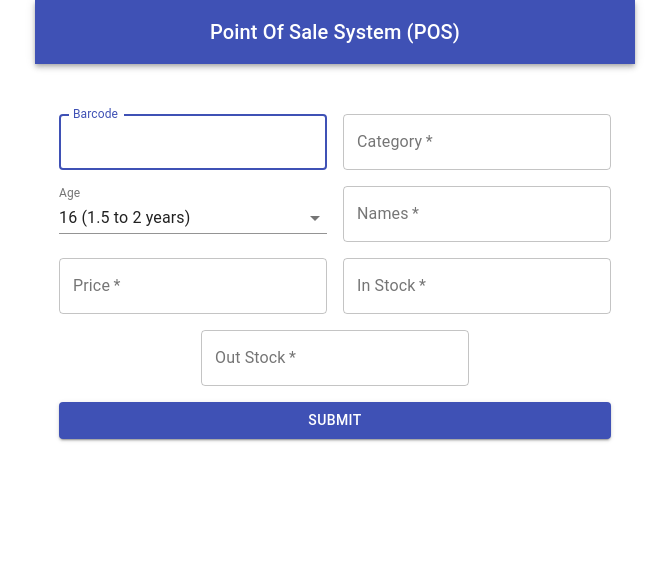
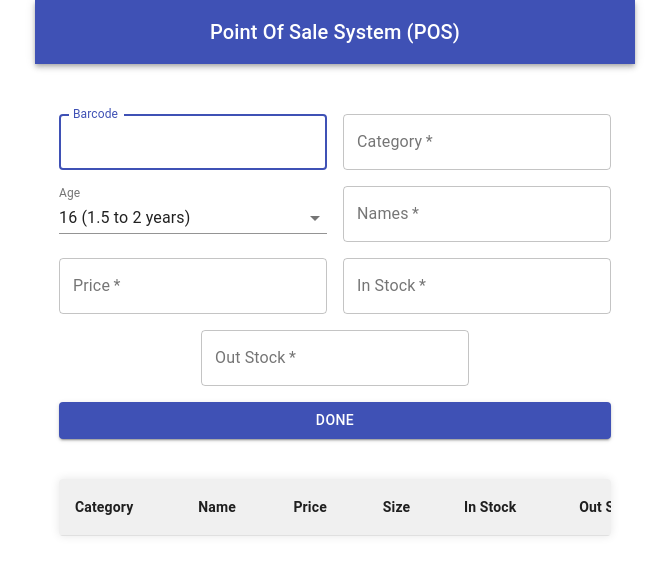
Before and after one commit to Ravian454/inventoryApp, a React (Vite) app: page /mainscreen in a window 1280 px wide. Shown: the top 574 px of the page, without its empty margins (305-974 px from the left). Built offline with nearby package versions, Linux system fonts and the light colour scheme.

Commit message:
Added loader and table

```diff
--- /dev/null
+++ b/src/Loader/Loader.jsx
@@ -0,0 +1,10 @@
+import React from 'react';
+import { CircularProgress } from '@material-ui/core';
+
+const Loader = () => (
+  <div style={{ display: 'flex', justifyContent: 'center', alignItems: 'center', position: 'fixed', top: 0, left: 0, right: 0, bottom: 0, backgroundColor: 'rgba(255, 255, 255, 0.8)' }}>
+    <CircularProgress />
+  </div>
+);
+
+export default Loader;
--- a/src/MainScreen/MainScreen.jsx
+++ b/src/MainScreen/MainScreen.jsx
@@ -1,9 +1,14 @@
 import React, { useState, useRef, useEffect } from 'react';
 import { TextField, Button, Container, Grid, FormControl, InputLabel, Select, MenuItem } from '@material-ui/core';
 import Navbar from '../Navbar/Navbar.jsx';
+import Loader from '../Loader/Loader.jsx';
+import SimpleTable from '../Table/Table.jsx';
 
 const MainScreen = () => {
   const [barcode, setBarcode] = useState('');
+  const [loading, setLoading] = useState(true);
+  const [tableData, setTableData] = useState([]);
+  const [formSubmitted, setFormSubmitted] = useState(false);
   const barcodeRef = useRef(null);
 
   useEffect(() => {
@@ -12,14 +17,42 @@ const MainScreen = () => {
     }
   }, []);
 
+  useEffect(() => {
+    setTimeout(() => {
+      setLoading(false);
+    }, 2000);
+  }, []);
+
+  useEffect(() => {
+    if (!loading && barcodeRef.current) {
+      barcodeRef.current.focus();
+    }
+  }, [loading]);
+
   const handleSubmit = (event) => {
     event.preventDefault();
     // Handle form submission logic here
+
+    // Example: Set some dummy data for the table
+    setTableData([
+      { column1: 'Data 1', column2: 'Data 2' },
+      { column1: 'Data 3', column2: 'Data 4' },
+      { column1: 'Data 3', column2: 'Data 4' },
+      { column1: 'Data 3', column2: 'Data 4' },
+      { column1: 'Data 3', column2: 'Data 4' },
+
+      // Add more rows as needed
+    ]);
+    setFormSubmitted(true); // Set formSubmitted to true after submitting the form
   };
 
   const handleBarcodeChange = (event) => {
     setBarcode(event.target.value);
   };
+
+  if (loading) {
+    return <Loader />;
+  }
 
   return (
     <>
@@ -119,11 +152,12 @@ const MainScreen = () => {
                 color="primary"
                 fullWidth
               >
-                Submit
+                Done
               </Button>
             </Grid>
           </Grid>
         </form>
+        <SimpleTable data={tableData} />
       </Container>
     </>
   );
--- /dev/null
+++ b/src/Table/Table.jsx
@@ -0,0 +1,55 @@
+import React from 'react';
+import { Table, TableBody, TableCell, TableContainer, TableHead, TableRow, Paper, makeStyles } from '@material-ui/core';
+
+const useStyles = makeStyles({
+  table: {
+    minWidth: 750,
+  },
+  tableContainer: {
+    marginTop: 20,
+    boxShadow: '0px 0px 10px rgba(0, 0, 0, 0.1)', // Adding shadow effect
+  },
+  tableHeaderCell: {
+    fontWeight: 'bold',
+    backgroundColor: '#f0f0f0', // Background color for header cells
+  },
+});
+
+const SimpleTable = ({ data }) => {
+  const classes = useStyles();
+
+  return (
+    <div style={{ marginTop: '40px' }}>
+      <TableContainer component={Paper} className={classes.tableContainer}>
+        <Table className={classes.table}>
+          <TableHead>
+            <TableRow>
+              <TableCell className={classes.tableHeaderCell}>Category</TableCell>
+              <TableCell className={classes.tableHeaderCell}>Name</TableCell>
+              <TableCell className={classes.tableHeaderCell}>Price</TableCell>
+              <TableCell className={classes.tableHeaderCell}>Size</TableCell>
+              <TableCell className={classes.tableHeaderCell}>In Stock</TableCell>
+              <TableCell className={classes.tableHeaderCell}>Out Stock</TableCell>
+              <TableCell className={classes.tableHeaderCell}>Barcode</TableCell>
+            </TableRow>
+          </TableHead>
+          <TableBody>
+            {data.map((row, index) => (
+              <TableRow key={index}>
+                <TableCell>{row.category}</TableCell>
+                <TableCell>{row.name}</TableCell>
+                <TableCell>{row.price}</TableCell>
+                <TableCell>{row.size}</TableCell>
+                <TableCell>{row.inStock}</TableCell>
+                <TableCell>{row.outStock}</TableCell>
+                <TableCell>{row.barcode}</TableCell>
+              </TableRow>
+            ))}
+          </TableBody>
+        </Table>
+      </TableContainer>
+    </div>
+  );
+};
+
+export default SimpleTable;
```
